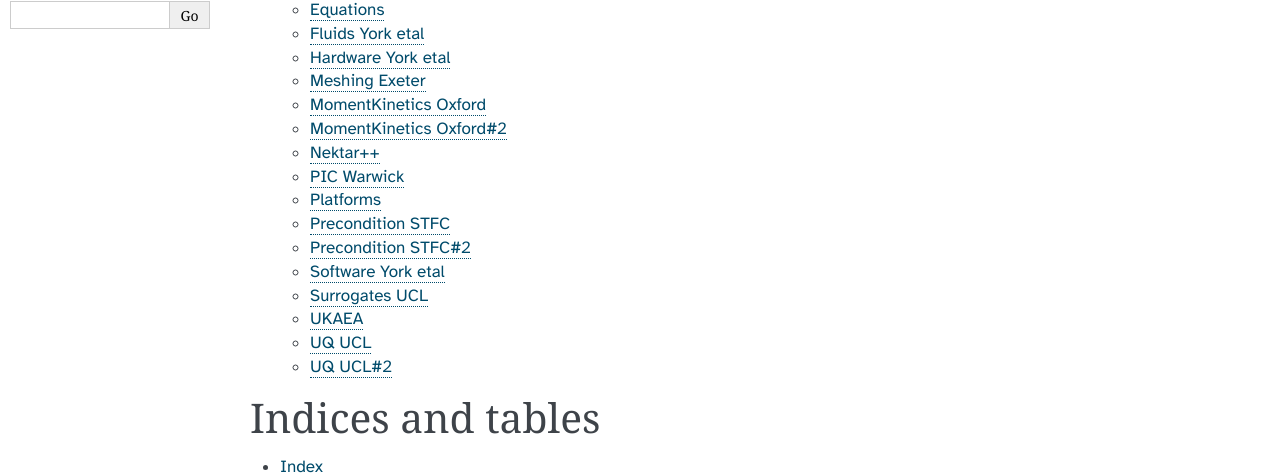
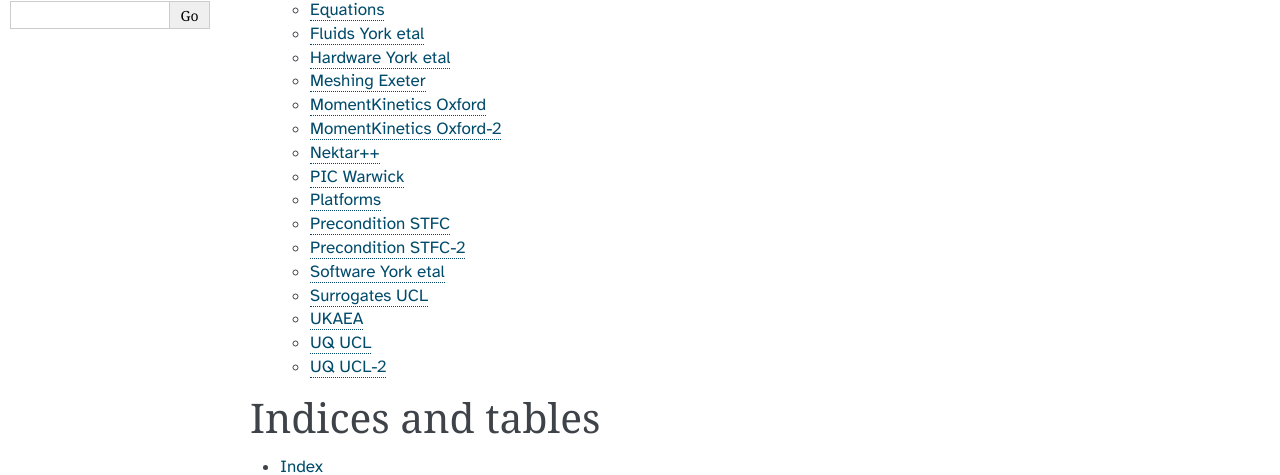
Before and after one commit to oparry-ukaea/Documents, a Sphinx documentation site: the page built from docs/source/index.rst, in a window 1280 px wide. Shown: the part 268-743 px from the top of the page. Built offline with Sphinx 7.4.7, drawn with Linux system fonts in a browser that asks for light colours; the version number could not be read and is left out.

Commit message:
change dir#2 to dir-2 to fix html internals (#10)
Co-authored-by: James Cook <james.cook@ukaea.uk>

```diff
--- a/docs/source/conf.py
+++ b/docs/source/conf.py
@@ -155,14 +155,14 @@
 
 numbered_to_descriptive_dirs = {}
 numbered_to_descriptive_dirs["2047352_1"] = "UQ_UCL"
-numbered_to_descriptive_dirs["2057701"] = "UQ_UCL#2"
+numbered_to_descriptive_dirs["2057701"] = "UQ_UCL-2"
 numbered_to_descriptive_dirs["2047352_2"] = "Surrogates_UCL"
 numbered_to_descriptive_dirs["2047353"] = "Precondition_STFC"
-numbered_to_descriptive_dirs["2068625"] = "Precondition_STFC#2"
+numbered_to_descriptive_dirs["2068625"] = "Precondition_STFC-2"
 numbered_to_descriptive_dirs["2047355"] = "PIC_Warwick"
 numbered_to_descriptive_dirs["2047356"] = "Fluids_York_etal"
 numbered_to_descriptive_dirs["2047357"] = "MomentKinetics_Oxford"
-numbered_to_descriptive_dirs["2070839"] = "MomentKinetics_Oxford#2"
+numbered_to_descriptive_dirs["2070839"] = "MomentKinetics_Oxford-2"
 numbered_to_descriptive_dirs["2047358"] = "Software_York_etal"
 numbered_to_descriptive_dirs["2048465"] = "Meshing_Exeter"
 numbered_to_descriptive_dirs["2053622"] = "Nektar++"
```
